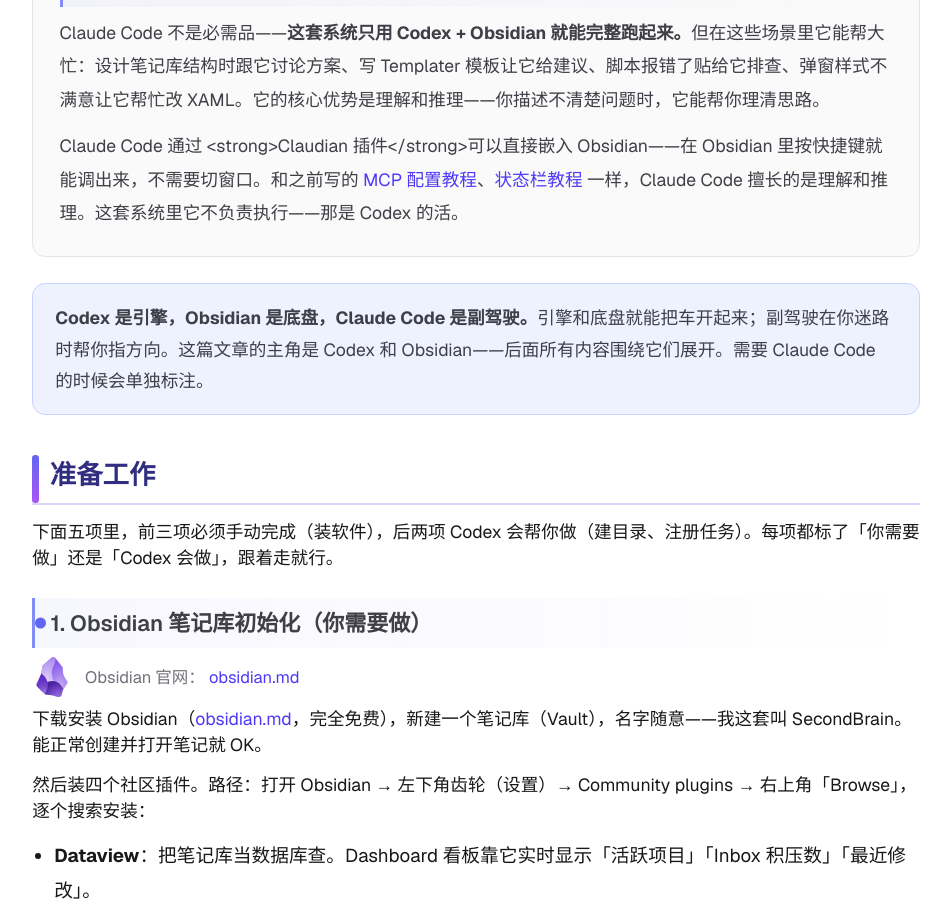
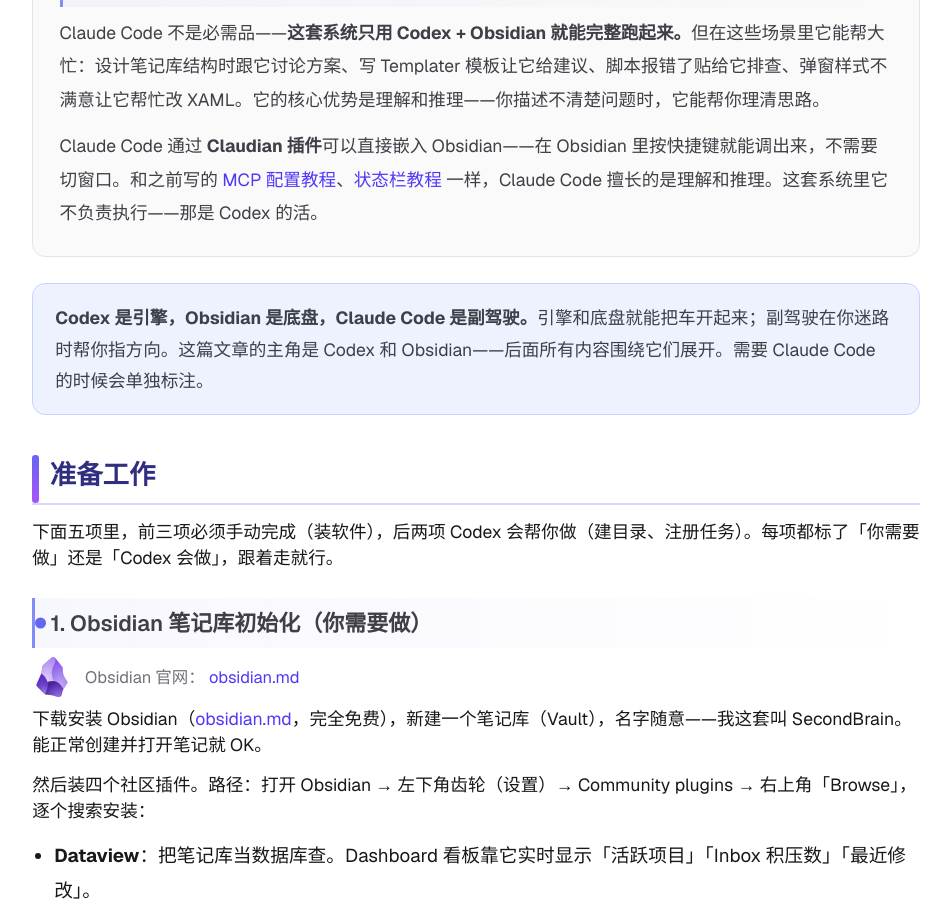
Before and after one commit to Muanyan-mjq/muanyan-portfolio, a Next.js app: page /blog/codex-obsidian-workflow in a window 1280 px wide. Shown: the part 1900-2823 px from the top of the page, without its empty margins (284-1235 px from the left). Built offline with nearby package versions, Linux system fonts and the light colour scheme.

Commit message:
Fix role3_detail_p1 strong tag rendered as text

```diff
--- a/src/app/blog/codex-obsidian-workflow/page.tsx
+++ b/src/app/blog/codex-obsidian-workflow/page.tsx
@@ -615,11 +615,11 @@
         </h3>
         <p className="text-[16px] leading-[1.9] text-zinc-700 dark:text-zinc-300" dangerouslySetInnerHTML={{ __html: t("role3_desc") }} />
         <p className="mt-3 text-[16px] leading-[1.9] text-zinc-700 dark:text-zinc-300">
-          {t("role3_detail_p1")}
+          <span dangerouslySetInnerHTML={{ __html: t("role3_detail_p1") }} />
           <Link href="/blog/claude-code-mcp-setup" className="text-indigo-600 dark:text-indigo-400 hover:underline">{t("role3_link1")}</Link>
           {lang === "zh" ? "、" : ", "}
           <Link href="/blog/claude-code-statusline" className="text-indigo-600 dark:text-indigo-400 hover:underline">{t("role3_link2")}</Link>
-          {t("role3_detail_p2")}
+          <span dangerouslySetInnerHTML={{ __html: t("role3_detail_p2") }} />
         </p>
       </div>
 
```
